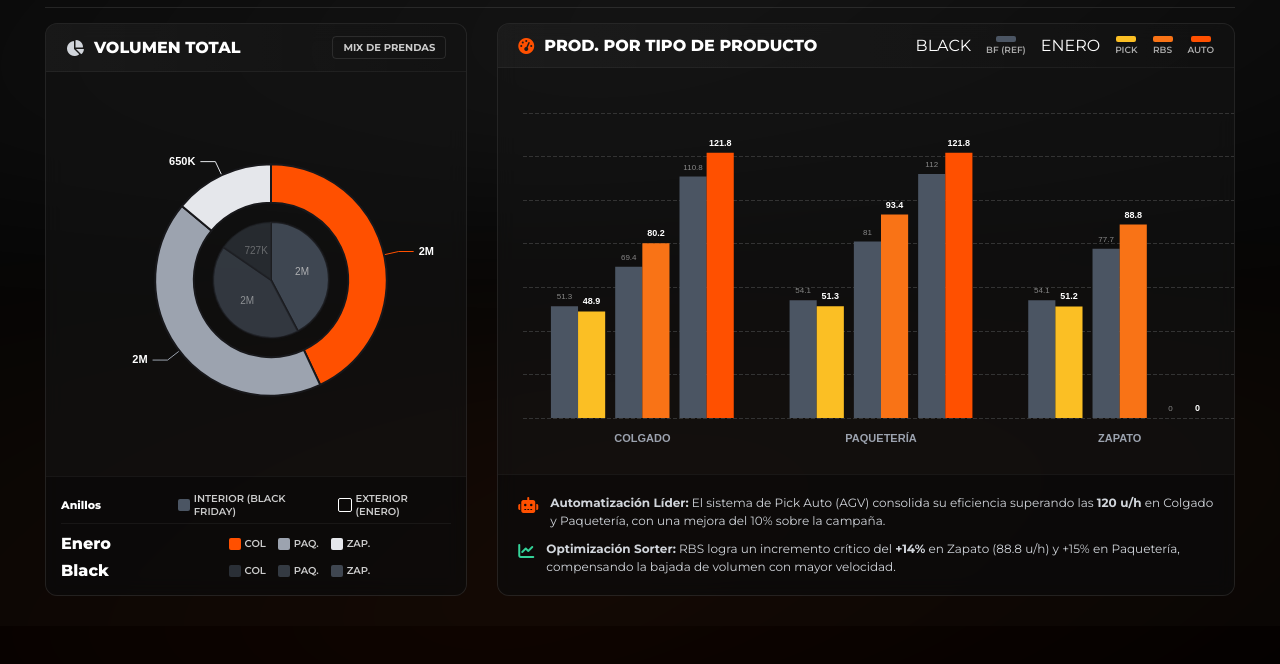
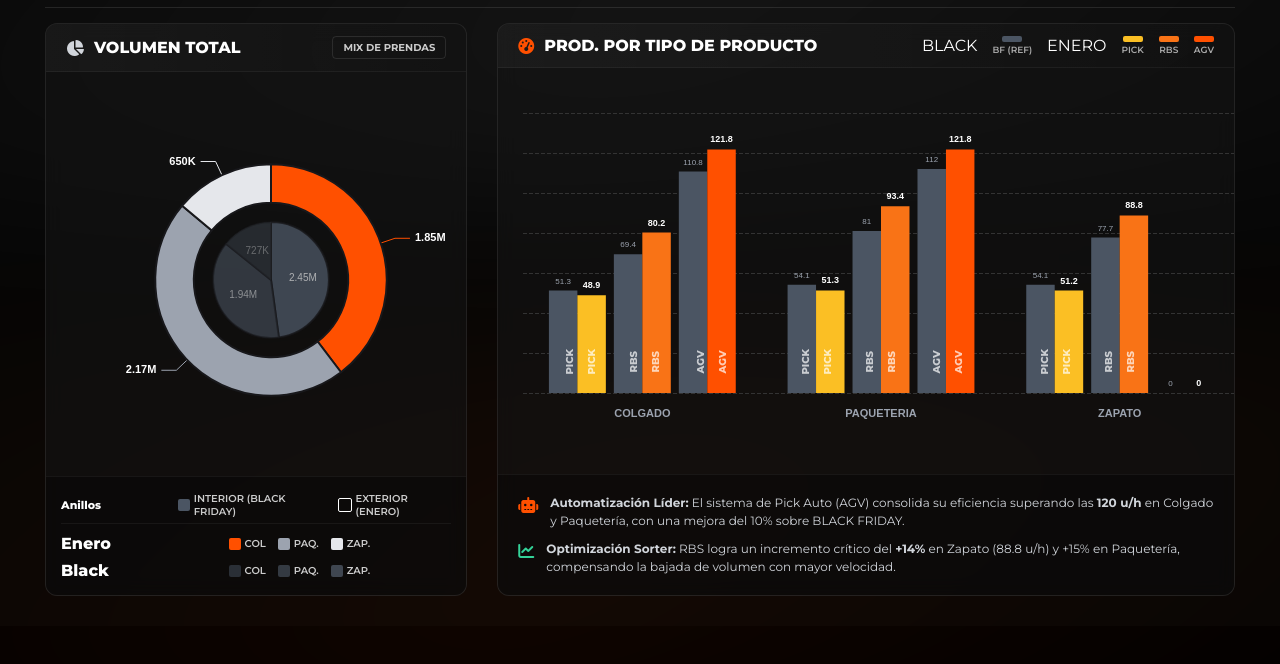
Before and after one commit to Zessar/presentacion-picking, a website built with Vite: page slide_new4.html in a window 1280 px wide. Shown: the part 134-798 px from the top of the page. Built offline with nearby package versions, Linux system fonts and the light colour scheme.

Commit message:
slide_new4: Ajustes etiquetas barras y formato donut

```diff
--- a/slide_new4.html
+++ b/slide_new4.html
@@ -362,6 +362,117 @@
             width: 12px;
             height: 12px;
         }
+
+        /* Overlay para etiquetas de nombres de barras */
+        .bar-labels-overlay {
+            position: absolute;
+            bottom: 100px;
+            left: 35px;
+            right: 25px;
+            pointer-events: none;
+            z-index: 10;
+        }
+
+        .bar-label-row {
+            display: flex;
+            justify-content: space-between;
+        }
+
+        .cat-labels {
+            display: flex;
+            gap: 2px;
+            justify-content: center;
+            flex: 1;
+        }
+
+        .blbl {
+            writing-mode: vertical-rl;
+            transform: rotate(180deg);
+            font-size: 10px;
+            font-weight: 800;
+            color: rgba(255, 255, 255, 0.7);
+            width: 20px;
+            text-align: center;
+        }
+
+        .blbl-gap {
+            width: 8px;
+        }
+
+        /* COLGADO - ajustes individuales */
+        .c1-p1 {
+            margin-left: 0;
+        }
+
+        .c1-p2 {
+            margin-left: 0;
+        }
+
+        .c1-r1 {
+            margin-left: 10px;
+        }
+
+        .c1-r2 {
+            margin-left: 0;
+        }
+
+        .c1-a1 {
+            margin-left: 15px;
+            position: relative;
+            left: -2px;
+        }
+
+        .c1-a2 {
+            margin-left: 0;
+            position: relative;
+            left: -2px;
+        }
+
+        /* PAQUETERIA - mismos ajustes que COLGADO */
+        .c2-p1 {
+            margin-left: 0;
+        }
+
+        .c2-p2 {
+            margin-left: 0;
+        }
+
+        .c2-r1 {
+            margin-left: 10px;
+        }
+
+        .c2-r2 {
+            margin-left: 0;
+        }
+
+        .c2-a1 {
+            margin-left: 15px;
+            position: relative;
+            left: -2px;
+        }
+
+        .c2-a2 {
+            margin-left: 0;
+            position: relative;
+            left: -2px;
+        }
+
+        /* ZAPATO - mismos ajustes (sin AGV) */
+        .c3-p1 {
+            margin-left: -60px;
+        }
+
+        .c3-p2 {
+            margin-left: 0;
+        }
+
+        .c3-r1 {
+            margin-left: 10px;
+        }
+
+        .c3-r2 {
+            margin-left: 0;
+        }
     </style>
 </head>
 
@@ -455,13 +566,41 @@
                             <div class="bl-color bg-o2"></div><span>RBS</span>
                         </div>
                         <div class="bl-item">
-                            <div class="bl-color bg-o3"></div><span>Auto</span>
+                            <div class="bl-color bg-o3"></div><span>agv</span>
                         </div>
                     </div>
                 </div>
 
-                <div class="chart-container">
+                <div class="chart-container" style="position: relative;">
                     <div id="barChart" class="echart-div"></div>
+                    <!-- Overlay HTML para nombres de barras -->
+                    <div class="bar-labels-overlay">
+                        <!-- Fila de etiquetas alineadas con las barras -->
+                        <div class="bar-label-row">
+                            <!-- COLGADO: 6 barras -->
+                            <div class="cat-labels">
+                                <span class="blbl c1-p1">PICK</span><span class="blbl c1-p2">PICK</span>
+                                <span class="blbl-gap"></span>
+                                <span class="blbl c1-r1">RBS</span><span class="blbl c1-r2">RBS</span>
+                                <span class="blbl-gap"></span>
+                                <span class="blbl c1-a1">AGV</span><span class="blbl c1-a2">AGV</span>
+                            </div>
+                            <!-- PAQUETERIA: 6 barras -->
+                            <div class="cat-labels">
+                                <span class="blbl c2-p1">PICK</span><span class="blbl c2-p2">PICK</span>
+                                <span class="blbl-gap"></span>
+                                <span class="blbl c2-r1">RBS</span><span class="blbl c2-r2">RBS</span>
+                                <span class="blbl-gap"></span>
+                                <span class="blbl c2-a1">AGV</span><span class="blbl c2-a2">AGV</span>
+                            </div>
+                            <!-- ZAPATO: 4 barras (sin AGV) -->
+                            <div class="cat-labels">
+                                <span class="blbl c3-p1">PICK</span><span class="blbl c3-p2">PICK</span>
+                                <span class="blbl-gap"></span>
+                                <span class="blbl c3-r1">RBS</span><span class="blbl c3-r2">RBS</span>
+                            </div>
+                        </div>
+                    </div>
                 </div>
 
                 <div class="insight-footer">
@@ -469,7 +608,7 @@
                         <i class="fas fa-robot c-icon c-orange"></i>
                         <span class="i-text"><strong>Automatización Líder:</strong> El sistema de Pick Auto (AGV)
                             consolida su eficiencia superando las <strong>120 u/h</strong> en Colgado y Paquetería, con
-                            una mejora del 10% sobre la campaña.</span>
+                            una mejora del 10% sobre BLACK FRIDAY.</span>
                     </div>
                     <div class="i-row">
                         <i class="fas fa-chart-line c-icon c-green"></i>
@@ -505,9 +644,9 @@
                         name: 'BF', type: 'pie', radius: [0, '30%'], itemStyle: { borderColor: '#18181b', borderWidth: 2 },
                         label: { position: 'inner', fontSize: 10, color: '#ccc', formatter: '{c}' },
                         data: [
-                            { value: 2000000, name: 'Colgado BF', itemStyle: { color: colorBF, opacity: 0.8 } },
-                            { value: 2000000, name: 'Paq BF', itemStyle: { color: colorBF, opacity: 0.6 } },
-                            { value: 727000, name: 'Zap BF', itemStyle: { color: colorBF, opacity: 0.4 } }
+                            { value: 2446057, name: 'Colgado BF', itemStyle: { color: colorBF, opacity: 0.8 } },
+                            { value: 1940340, name: 'Paq BF', itemStyle: { color: colorBF, opacity: 0.6 } },
+                            { value: 726794, name: 'Zap BF', itemStyle: { color: colorBF, opacity: 0.4 } }
                         ]
                     },
                     // Exterior: Enero (Solo números)
@@ -515,62 +654,47 @@
                         name: 'Enero', type: 'pie', radius: ['40%', '60%'], itemStyle: { borderColor: '#18181b', borderWidth: 2 },
                         label: { show: true, color: '#fff', fontSize: 11, fontWeight: 'bold', formatter: '{c}' },
                         data: [
-                            { value: 2000000, name: 'Colgado', itemStyle: { color: cColg } },
-                            { value: 2000000, name: 'Paqueteria', itemStyle: { color: cPaq } },
-                            { value: 650000, name: 'Zapato', itemStyle: { color: cZap } }
+                            { value: 1852507, name: 'Colgado', itemStyle: { color: cColg } },
+                            { value: 2167737, name: 'Paqueteria', itemStyle: { color: cPaq } },
+                            { value: 649842, name: 'Zapato', itemStyle: { color: cZap } }
                         ]
                     }
                 ]
             };
-            const fmt = (v) => v >= 1000000 ? (v / 1000000).toFixed(0) + 'M' : (v / 1000).toFixed(0) + 'K';
+            const fmt = (v) => v >= 1000000 ? (v / 1000000).toFixed(2) + 'M' : (v / 1000).toFixed(0) + 'K';
             donutOption.series[0].label.formatter = (p) => fmt(p.value);
             donutOption.series[1].label.formatter = (p) => fmt(p.value);
 
             // --- BARRAS VERTICALES ---
+            const lblValTop = { show: true, position: 'top', color: '#fff', fontSize: 9, fontWeight: 'bold', formatter: '{c}' };
+            const lblValTopBF = { ...lblValTop, color: '#9ca3af', fontWeight: 'normal', fontSize: 8 };
+
             const barOption = {
-                grid: { top: 30, right: 10, bottom: 20, left: 10, containLabel: true },
+                grid: { top: 30, right: 10, bottom: 45, left: 10, containLabel: true },
                 tooltip: { trigger: 'axis', axisPointer: { type: 'shadow' } },
                 legend: { show: false },
                 xAxis: {
-                    type: 'category', data: ['COLGADO', 'PAQUETERÍA', 'ZAPATO'],
+                    type: 'category', data: ['COLGADO', 'PAQUETERIA', 'ZAPATO'],
                     axisLine: { show: false }, axisTick: { show: false },
                     axisLabel: { color: '#9ca3af', fontWeight: 'bold', fontSize: 11, margin: 15 }
                 },
                 yAxis: { type: 'value', splitLine: { lineStyle: { color: '#333', type: 'dashed' } }, axisLabel: { show: false } },
                 series: [
                     // PICKING
-                    { name: 'Picking BF', type: 'bar', data: [51.3, 54.1, 54.1], itemStyle: { color: colorBF }, barGap: '0%' },
-                    { name: 'Picking Jan', type: 'bar', data: [48.9, 51.3, 51.2], itemStyle: { color: o1 }, barGap: '0%' },
-
+                    { name: 'PickBF', type: 'bar', data: [51.3, 54.1, 54.1], itemStyle: { color: colorBF }, label: lblValTopBF, barGap: '0%' },
+                    { name: 'PickJan', type: 'bar', data: [48.9, 51.3, 51.2], itemStyle: { color: o1 }, label: lblValTop, barGap: '0%' },
                     // ESPACIO
-                    { name: '', type: 'bar', data: [0, 0, 0], barWidth: 10, tooltip: { show: false } },
-
+                    { name: '', type: 'bar', data: [0, 0, 0], barWidth: 8, tooltip: { show: false } },
                     // RBS
-                    { name: 'RBS BF', type: 'bar', data: [69.4, 81.0, 77.7], itemStyle: { color: colorBF }, barGap: '0%' },
-                    { name: 'RBS Jan', type: 'bar', data: [80.2, 93.4, 88.8], itemStyle: { color: o2 }, barGap: '0%' },
-
+                    { name: 'RbsBF', type: 'bar', data: [69.4, 81.0, 77.7], itemStyle: { color: colorBF }, label: lblValTopBF, barGap: '0%' },
+                    { name: 'RbsJan', type: 'bar', data: [80.2, 93.4, 88.8], itemStyle: { color: o2 }, label: lblValTop, barGap: '0%' },
                     // ESPACIO
-                    { name: '', type: 'bar', data: [0, 0, 0], barWidth: 10, tooltip: { show: false } },
-
+                    { name: '', type: 'bar', data: [0, 0, 0], barWidth: 8, tooltip: { show: false } },
                     // AUTO
-                    { name: 'Auto BF', type: 'bar', data: [110.8, 112.0, 0], itemStyle: { color: colorBF }, barGap: '0%' },
-                    { name: 'Auto Jan', type: 'bar', data: [121.8, 121.8, 0], itemStyle: { color: o3 }, barGap: '0%' }
+                    { name: 'AutoBF', type: 'bar', data: [110.8, 112.0, 0], itemStyle: { color: colorBF }, label: lblValTopBF, barGap: '0%' },
+                    { name: 'AutoJan', type: 'bar', data: [121.8, 121.8, 0], itemStyle: { color: o3 }, label: lblValTop, barGap: '0%' }
                 ]
             };
-
-            // ETIQUETAS HORIZONTALES (Rotate 0)
-            const labelProps = { show: true, position: 'top', color: '#fff', fontSize: 9, formatter: '{c}', rotate: 0, fontWeight: 'bold', distance: 5 };
-            barOption.series.forEach(s => {
-                if (s.name && s.name !== '') {
-                    s.label = JSON.parse(JSON.stringify(labelProps)); // Clone
-                    if (s.name.includes('BF')) {
-                        s.label.color = '#888';
-                        s.label.fontSize = 8;
-                        s.label.fontWeight = 'normal';
-                        s.label.position = 'top'; // O 'insideTop' si preferimos
-                    }
-                }
-            });
 
             cDonut.setOption(donutOption);
             cBar.setOption(barOption);
```
Also changed, not shown: slide010.html (+1 -6 lines), slide011.html (+1 -1 lines), slide013.html (+3 -3 lines), slide04.html (+1 -5 lines), slide08.html (+1 -1 lines), slide09.html (+1 -1 lines).
